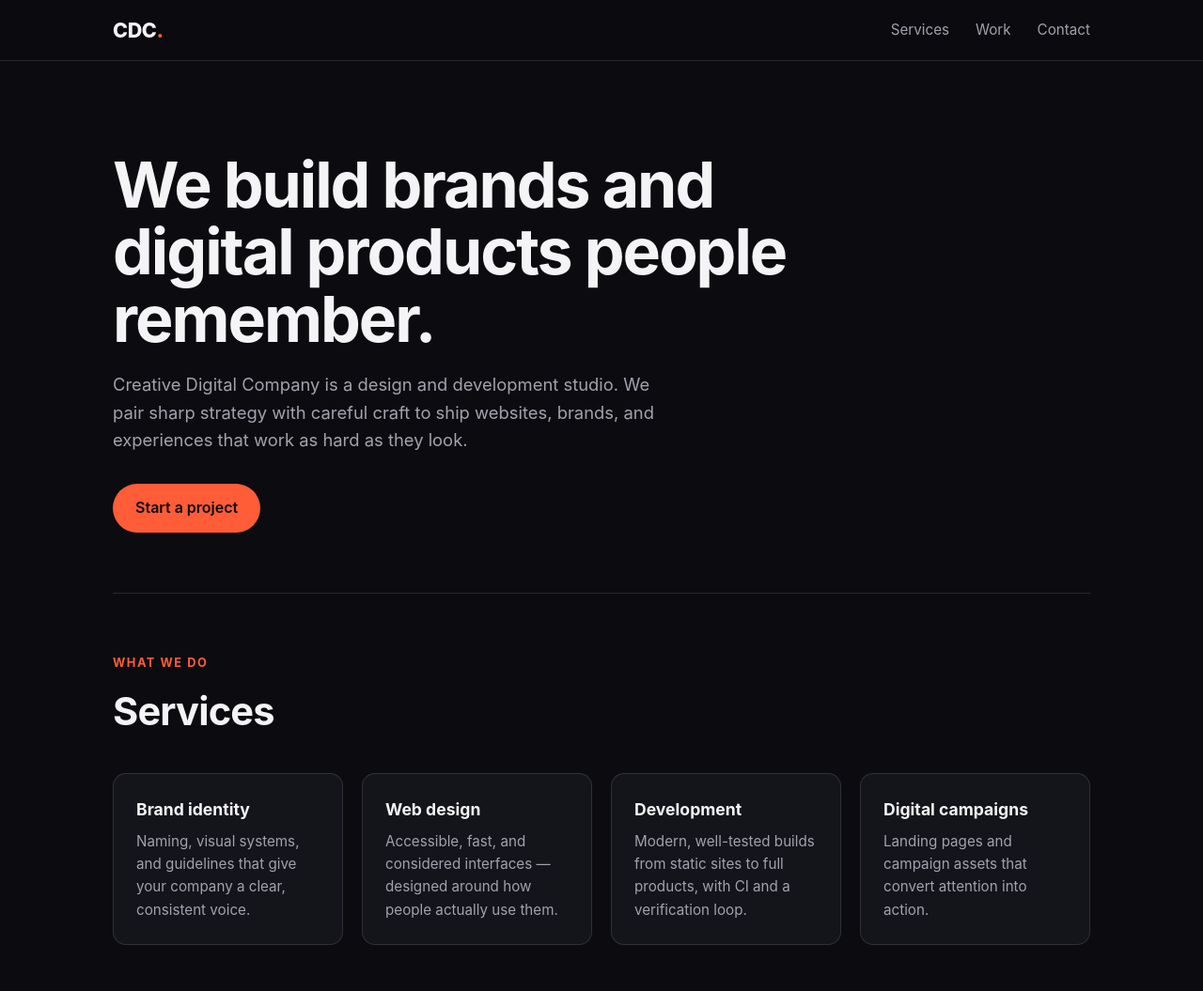
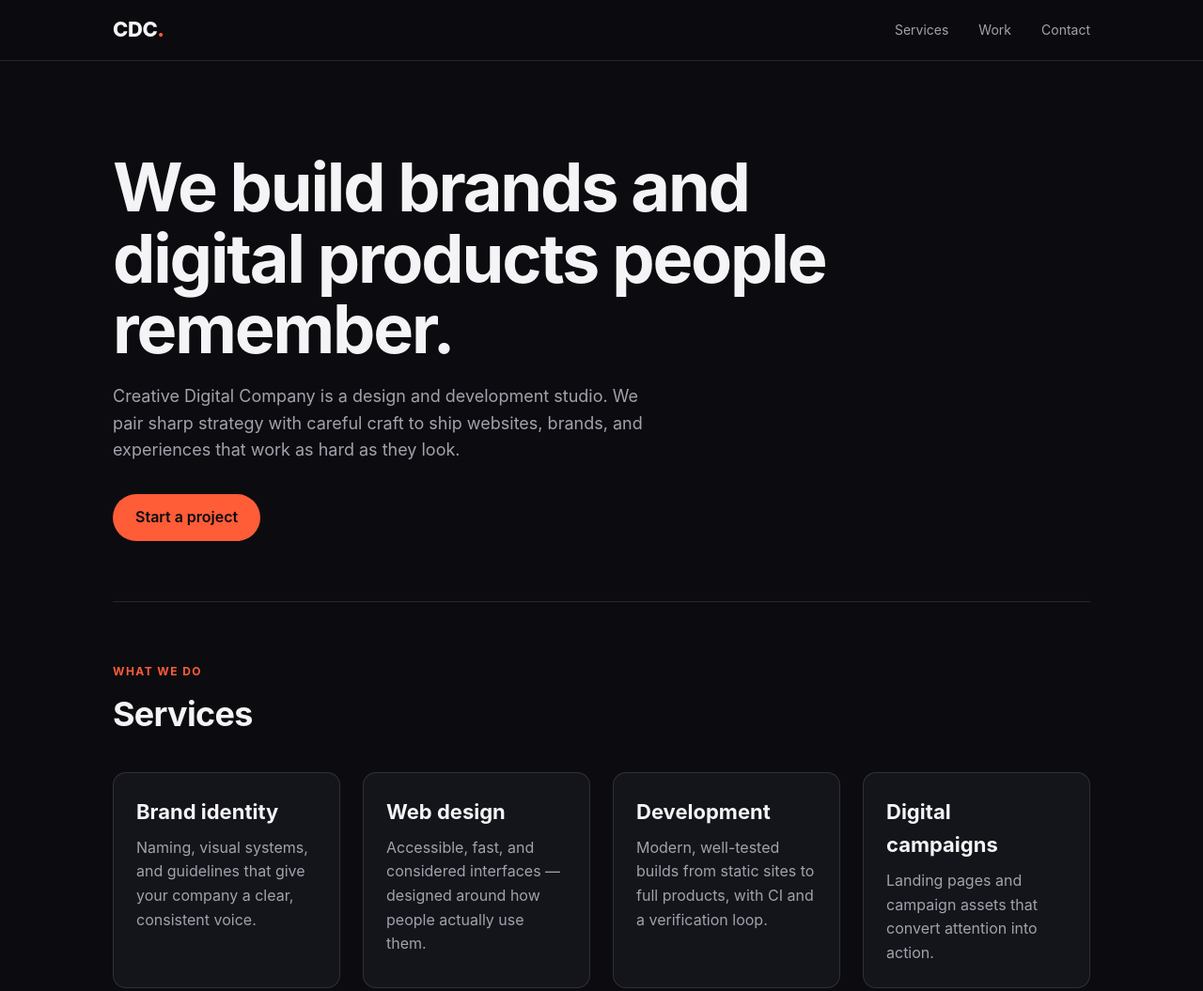
Before and after one commit to shakeel121/creative-digital-company, a website built with Vite: page index.html in a window 1280 px wide. Shown: the top 1055 px of the page at 94% size. Built offline with nearby package versions, Linux system fonts and the light colour scheme.

Commit message:
M3-1b: add design tokens module and make M1 site consume it
- Add src/tokens/tokens.css importing brand identity values (CRE-52) and
  layering site tokens; single importable surface for CRE-34/CRE-35
- Remove ad-hoc :root token block from src/style.css; site now consumes
  module tokens (colors, spacing, radii, type, shadows) with no raw
  color literals
- Import tokens module in main.js; set data-theme=dark on html so the
  site resolves dark semantic tokens
- Add test/tokens.test.js; update site.test.js html-tag assertion

Co-Authored-By: Paperclip <noreply@paperclip.ing>

```diff
--- a/index.html
+++ b/index.html
@@ -1,5 +1,5 @@
 <!doctype html>
-<html lang="en">
+<html lang="en" data-theme="dark">
   <head>
     <meta charset="UTF-8" />
     <meta name="viewport" content="width=device-width, initial-scale=1.0" />
--- a/src/main.js
+++ b/src/main.js
@@ -1,3 +1,4 @@
+import './tokens/tokens.css';
 import './style.css';
 
 const navToggle = document.querySelector('.nav-toggle');
--- a/src/style.css
+++ b/src/style.css
@@ -1,17 +1,3 @@
-:root {
-  --color-bg: #0c0c10;
-  --color-surface: #14141b;
-  --color-surface-raised: #1b1b24;
-  --color-text: #f4f4f6;
-  --color-text-muted: #a2a2ad;
-  --color-accent: #ff5c38;
-  --color-accent-contrast: #0c0c10;
-  --color-border: rgba(244, 244, 246, 0.12);
-  --radius: 14px;
-  --max-width: 1080px;
-  --font-sans: 'Inter', 'Segoe UI', system-ui, -apple-system, 'Helvetica Neue', Arial, sans-serif;
-}
-
 * {
   box-sizing: border-box;
 }
@@ -25,7 +11,7 @@ body {
   background: var(--color-bg);
   color: var(--color-text);
   font-family: var(--font-sans);
-  line-height: 1.6;
+  line-height: var(--leading-normal);
   -webkit-font-smoothing: antialiased;
 }
 
@@ -34,9 +20,9 @@ a {
 }
 
 :focus-visible {
-  outline: 2px solid var(--color-accent);
+  outline: 2px solid var(--color-focus);
   outline-offset: 3px;
-  border-radius: 4px;
+  border-radius: var(--radius-sm);
 }
 
 .skip-link {
@@ -44,8 +30,8 @@ a {
   left: -999px;
   top: 0;
   background: var(--color-accent);
-  color: var(--color-accent-contrast);
-  padding: 0.5rem 1rem;
+  color: var(--color-on-accent);
+  padding: var(--space-2) var(--space-4);
   z-index: 100;
 }
 
@@ -57,25 +43,25 @@ a {
   position: sticky;
   top: 0;
   z-index: 50;
-  background: rgba(12, 12, 16, 0.85);
+  background: color-mix(in srgb, var(--color-bg) 85%, transparent);
   backdrop-filter: blur(8px);
   border-bottom: 1px solid var(--color-border);
 }
 
 .nav {
-  max-width: var(--max-width);
+  max-width: var(--container-max);
   margin: 0 auto;
-  padding: 0 1.25rem;
-  height: 4rem;
+  padding: 0 var(--container-pad);
+  height: var(--nav-height);
   display: flex;
   align-items: center;
   justify-content: space-between;
 }
 
 .brand {
-  font-weight: 800;
-  font-size: 1.35rem;
-  letter-spacing: -0.02em;
+  font-weight: var(--weight-extrabold);
+  font-size: var(--text-xl);
+  letter-spacing: var(--tracking-heading);
   text-decoration: none;
 }
 
@@ -85,7 +71,7 @@ a {
 
 .nav-list {
   display: flex;
-  gap: 1.75rem;
+  gap: var(--space-6);
   list-style: none;
   margin: 0;
   padding: 0;
@@ -94,8 +80,8 @@ a {
 .nav-list a {
   text-decoration: none;
   color: var(--color-text-muted);
-  font-size: 0.95rem;
-  transition: color 0.15s ease;
+  font-size: var(--text-sm);
+  transition: color var(--duration-fast) var(--ease-out);
 }
 
 .nav-list a:hover {
@@ -107,7 +93,7 @@ a {
   background: none;
   border: 0;
   cursor: pointer;
-  padding: 0.5rem;
+  padding: var(--space-2);
 }
 
 .nav-toggle-bar {
@@ -115,81 +101,81 @@ a {
   width: 22px;
   height: 2px;
   background: var(--color-text);
-  margin: 4px 0;
-  transition: transform 0.2s ease;
+  margin: var(--space-1) 0;
+  transition: transform var(--duration-base) var(--ease-out);
 }
 
 main {
-  max-width: var(--max-width);
+  max-width: var(--container-max);
   margin: 0 auto;
-  padding: 0 1.25rem;
+  padding: 0 var(--container-pad);
 }
 
 .hero {
-  padding: 6rem 0 4rem;
+  padding: var(--space-12) 0 var(--space-10);
 }
 
 .hero h1 {
-  font-size: clamp(2.4rem, 6vw, 4.25rem);
-  line-height: 1.05;
-  letter-spacing: -0.03em;
+  font-size: var(--text-display);
+  line-height: var(--leading-tight);
+  letter-spacing: var(--tracking-tight);
   max-width: 18ch;
-  margin: 0 0 1.25rem;
+  margin: 0 0 var(--container-pad);
 }
 
 .hero-lede {
   color: var(--color-text-muted);
-  font-size: 1.15rem;
+  font-size: var(--text-lg);
   max-width: 52ch;
-  margin: 0 0 2rem;
+  margin: 0 0 var(--space-6);
 }
 
 .btn {
   display: inline-block;
-  padding: 0.8rem 1.5rem;
-  border-radius: 999px;
+  padding: var(--space-3) var(--space-5);
+  border-radius: var(--radius-full);
   text-decoration: none;
-  font-weight: 600;
+  font-weight: var(--weight-semibold);
   transition:
-    transform 0.15s ease,
-    box-shadow 0.15s ease;
+    transform var(--duration-base) var(--ease-out),
+    box-shadow var(--duration-base) var(--ease-out);
 }
 
 .btn-primary {
   background: var(--color-accent);
-  color: var(--color-accent-contrast);
+  color: var(--color-on-accent);
 }
 
 .btn-primary:hover {
   transform: translateY(-2px);
-  box-shadow: 0 8px 24px rgba(255, 92, 56, 0.35);
+  box-shadow: var(--shadow-accent);
 }
 
 .section {
-  padding: 4rem 0;
+  padding: var(--space-10) 0;
   border-top: 1px solid var(--color-border);
   scroll-margin-top: 5rem;
 }
 
 .kicker {
   color: var(--color-accent);
-  font-weight: 700;
+  font-weight: var(--weight-bold);
   text-transform: uppercase;
-  letter-spacing: 0.12em;
-  font-size: 0.8rem;
-  margin: 0 0 0.5rem;
+  letter-spacing: var(--tracking-kicker);
+  font-size: var(--text-xs);
+  margin: 0 0 var(--space-2);
 }
 
 .section h2 {
-  font-size: clamp(1.8rem, 4vw, 2.6rem);
-  letter-spacing: -0.02em;
-  margin: 0 0 2rem;
+  font-size: var(--text-3xl);
+  letter-spacing: var(--tracking-heading);
+  margin: 0 0 var(--space-6);
 }
 
 .card-grid {
   display: grid;
   grid-template-columns: repeat(auto-fit, minmax(230px, 1fr));
-  gap: 1.25rem;
+  gap: var(--space-5);
   list-style: none;
   margin: 0;
   padding: 0;
@@ -198,14 +184,14 @@ main {
 .card {
   background: var(--color-surface);
   border: 1px solid var(--color-border);
-  border-radius: var(--radius);
-  padding: 1.5rem;
+  border-radius: var(--radius-md);
+  padding: var(--space-5);
   opacity: 0;
-  transform: translateY(12px);
+  transform: translateY(var(--space-3));
   transition:
-    opacity 0.5s ease,
-    transform 0.5s ease,
-    background 0.2s ease;
+    opacity var(--duration-slow) var(--ease-out),
+    transform var(--duration-slow) var(--ease-out),
+    background var(--duration-base) var(--ease-out);
 }
 
 .card.is-visible {
@@ -218,21 +204,21 @@ main {
 }
 
 .card h3 {
-  margin: 0 0 0.5rem;
-  font-size: 1.1rem;
+  margin: 0 0 var(--space-2);
+  font-size: var(--text-xl);
 }
 
 .card p {
   margin: 0;
   color: var(--color-text-muted);
-  font-size: 0.95rem;
+  font-size: var(--text-base);
 }
 
 .email-link {
   color: var(--color-accent);
-  font-weight: 600;
+  font-weight: var(--weight-semibold);
   text-decoration: none;
-  border-bottom: 1px solid rgba(255, 92, 56, 0.4);
+  border-bottom: 1px solid color-mix(in srgb, var(--color-accent) 40%, transparent);
 }
 
 .email-link:hover {
@@ -241,11 +227,11 @@ main {
 
 .site-footer {
   border-top: 1px solid var(--color-border);
-  margin-top: 2rem;
-  padding: 2rem 1.25rem;
+  margin-top: var(--space-6);
+  padding: var(--space-6) var(--container-pad);
   text-align: center;
   color: var(--color-text-muted);
-  font-size: 0.9rem;
+  font-size: var(--text-sm);
 }
 
 @media (max-width: 640px) {
@@ -255,7 +241,7 @@ main {
 
   .nav-list {
     position: absolute;
-    top: 4rem;
+    top: var(--nav-height);
     left: 0;
     right: 0;
     flex-direction: column;
@@ -270,7 +256,7 @@ main {
   }
 
   .nav-list a {
-    padding: 0.9rem 1.25rem;
+    padding: var(--space-4) var(--container-pad);
     border-top: 1px solid var(--color-border);
   }
 }
--- /dev/null
+++ b/src/tokens/tokens.css
@@ -0,0 +1,29 @@
+/*
+ * Creative Digital Company — Design tokens module (CRE-53 / M3-1b)
+ *
+ * Single importable surface for the design tokens the M1 site consumes, and
+ * that the component library (CRE-34) and site rebrand (CRE-35) will consume
+ * next. All token categories are exposed as :root CSS custom properties:
+ *
+ *   - Colors      raw palette + semantic light/dark (--color-*, --ink-*, --accent-*)
+ *   - Typography  family / size / weight / leading / tracking (--font-*, --text-*, ...)
+ *   - Spacing     (--space-*, --container-*)
+ *   - Radii       (--radius-*)
+ *   - Shadows     (--shadow-*)
+ *
+ * Raw brand values are owned by the brand identity deliverable (CRE-52) and
+ * live in `src/brand/brand.css`; this module imports that file as the
+ * canonical source and layers site/app tokens on top. It never duplicates
+ * brand values. Components must reference tokens from this module instead of
+ * inlining brand values.
+ */
+
+@import '../brand/brand.css';
+
+/* ------------------------------------------------------------------ *
+ * Site tokens                                                          *
+ * ------------------------------------------------------------------ */
+:root {
+  /* Layout tokens for the M1 marketing site (site-specific, not brand scale) */
+  --nav-height: 4rem;
+}
```
Also changed, not shown: test/site.test.js (+1 -1 lines), test/tokens.test.js (added, +70 -0 lines).
